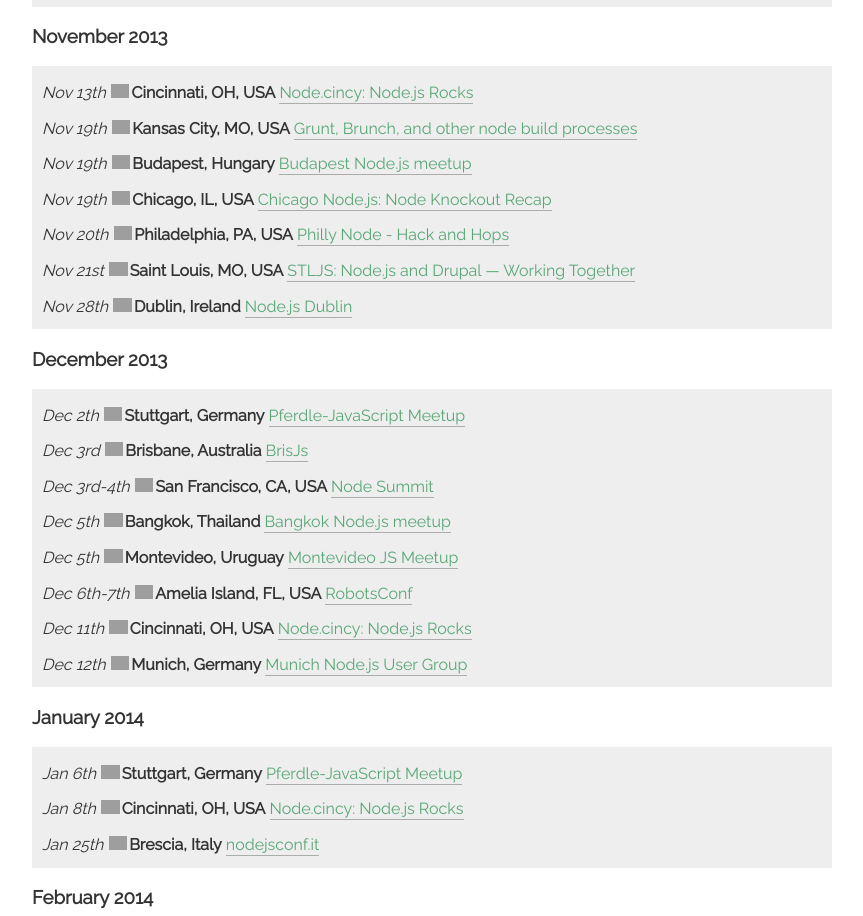
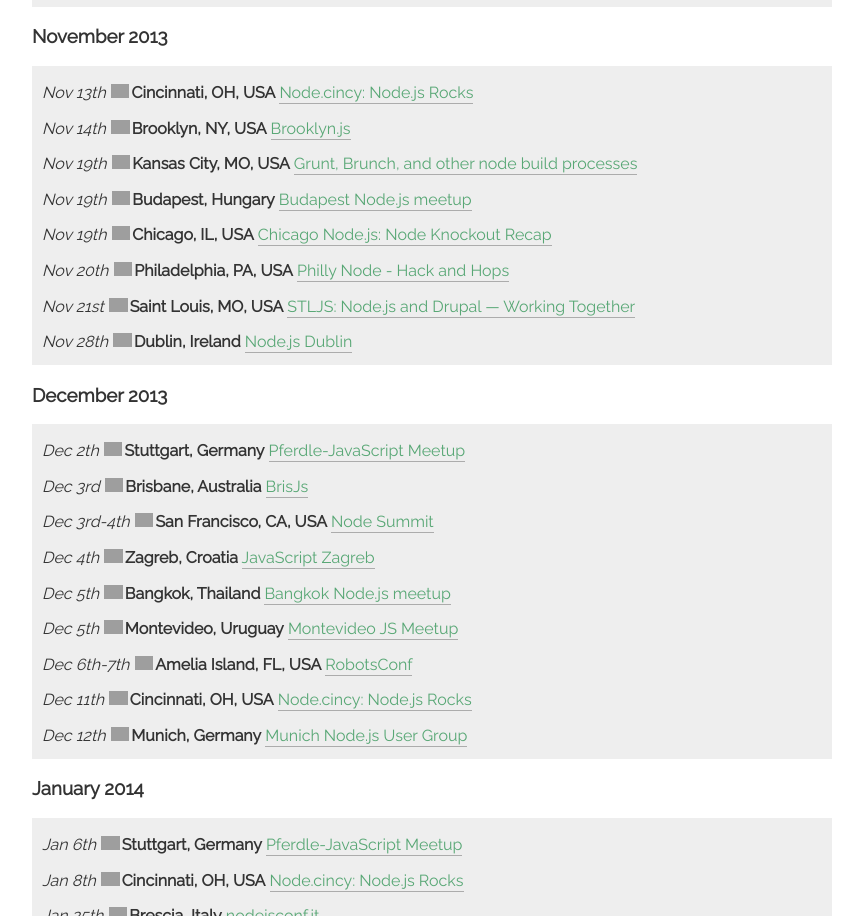
Before and after one commit to knode/node-meatspace, a website: page index.html in a window 1280 px wide. Shown: the part 1170-2086 px from the top of the page, without its empty margins (208-1071 px from the left). Drawn offline with nearby package versions, Linux system fonts and the light colour scheme; grey boxes are pictures that could not be loaded.

Commit message:
Updating website.

```diff
--- a/index.html
+++ b/index.html
@@ -88,6 +88,7 @@
 <h3>November 2013</h3>
 <ul>
 <li><em>Nov 13th</em> <strong>Cincinnati, OH, USA</strong> <a href="http://www.meetup.com/Node-cincy/events/qcnhgdyrpbrb/">Node.cincy: Node.js Rocks</a></li>
+<li><em>Nov 14th</em> <strong>Brooklyn, NY, USA</strong> <a href="http://brooklynjs.com/">Brooklyn.js</a></li>
 <li><em>Nov 19th</em> <strong>Kansas City, MO, USA</strong> <a href="http://www.meetup.com/nodekc/events/145848952/">Grunt, Brunch, and other node build processes</a></li>
 <li><em>Nov 19th</em> <strong>Budapest, Hungary</strong> <a href="http://www.meetup.com/nodejsbp/events/145101952/">Budapest Node.js meetup</a></li>
 <li><em>Nov 19th</em> <strong>Chicago, IL, USA</strong> <a href="http://www.meetup.com/Chicago-Nodejs/events/138383212/">Chicago Node.js: Node Knockout Recap</a></li>
@@ -100,6 +101,7 @@
 <li><em>Dec 2th</em> <strong>Stuttgart, Germany</strong> <a href="http://www.meetup.com/stuttgartjs/">Pferdle-JavaScript Meetup</a></li>
 <li><em>Dec 3rd</em> <strong>Brisbane, Australia</strong> <a href="http://brisjs.com/">BrisJs</a></li>
 <li><em>Dec 3rd-4th</em> <strong>San Francisco, CA, USA</strong> <a href="http://nodesummit.com/">Node Summit</a></li>
+<li><em>Dec 4th</em> <strong>Zagreb, Croatia</strong> <a href="http://www.meetup.com/JavaScript-Zagreb/events/140521202/">JavaScript Zagreb</a></li>
 <li><em>Dec 5th</em> <strong>Bangkok, Thailand</strong> <a href="http://www.meetup.com/Bangkok-Node-js/">Bangkok Node.js meetup</a></li>
 <li><em>Dec 5th</em> <strong>Montevideo, Uruguay</strong> <a href="http://www.meetup.com/mvd-js/events/143854482/">Montevideo JS Meetup</a></li>
 <li><em>Dec 6th-7th</em> <strong>Amelia Island, FL, USA</strong> <a href="http://robotsconf.com/">RobotsConf</a></li>
```
